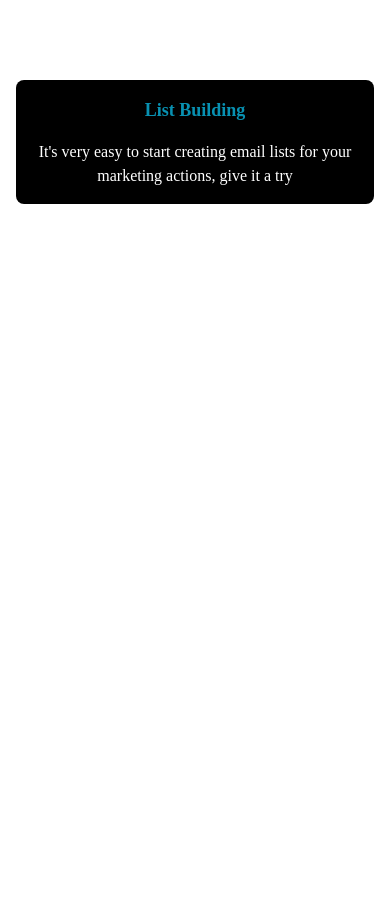
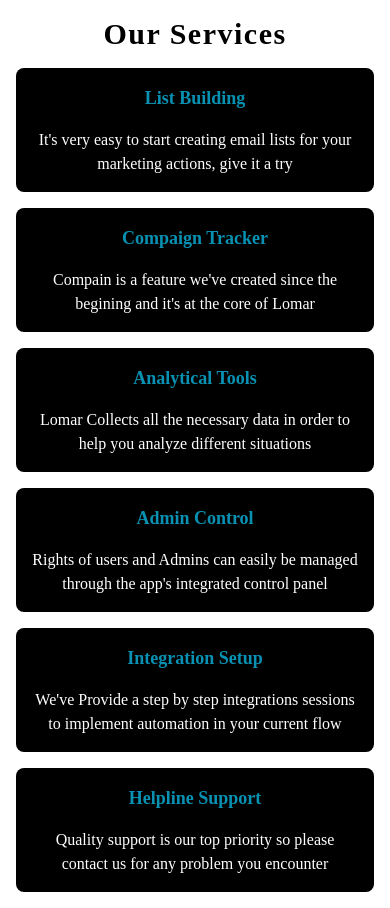
Before and after one commit to iamasadshah/tailwind-practice, a Next.js app: page /our-services in a window 390 px wide. Before the commit the page ends 844 px from the top, so only its background shows below. Built offline with nearby package versions, Linux system fonts and the light colour scheme.

Commit message:
worked on responsive design

```diff
--- a/src/app/(grid)/our-services/page.tsx
+++ b/src/app/(grid)/our-services/page.tsx
@@ -3,15 +3,63 @@ import React from "react";
 const Page = () => {
   return (
     <>
+      <h1 className="text-3xl text-center my-4 font-semibold -tracking-tighter">
+        Our Services
+      </h1>
       <div className="bg-white text-center">
         <div className="container">
           <div className="services">
             <h3 className="text-cyan-600 text-lg font-bold pb-4">
               List Building
             </h3>
-            <p className="text-white">
+            <p>
               It's very easy to start creating email lists for your marketing
               actions, give it a try
+            </p>
+          </div>
+          <div className="services">
+            <h3 className="text-cyan-600 text-lg font-bold pb-4">
+              Compaign Tracker
+            </h3>
+            <p>
+              Compain is a feature we've created since the begining and it's at
+              the core of Lomar
+            </p>
+          </div>
+          <div className="services">
+            <h3 className="text-cyan-600 text-lg font-bold pb-4">
+              Analytical Tools
+            </h3>
+            <p>
+              Lomar Collects all the necessary data in order to help you analyze
+              different situations
+            </p>
+          </div>
+          <div className="services">
+            <h3 className="text-cyan-600 text-lg font-bold pb-4">
+              Admin Control
+            </h3>
+            <p>
+              Rights of users and Admins can easily be managed through the app's
+              integrated control panel
+            </p>
+          </div>
+          <div className="services">
+            <h3 className="text-cyan-600 text-lg font-bold pb-4">
+              Integration Setup
+            </h3>
+            <p>
+              We've Provide a step by step integrations sessions to implement
+              automation in your current flow
+            </p>
+          </div>
+          <div className="services">
+            <h3 className="text-cyan-600 text-lg font-bold pb-4">
+              Helpline Support
+            </h3>
+            <p>
+              Quality support is our top priority so please contact us for any
+              problem you encounter
             </p>
           </div>
         </div>
--- a/src/app/globals.css
+++ b/src/app/globals.css
@@ -36,6 +36,9 @@
     @apply w-full rounded-md hover:scale-105 hover:rounded-none hover:saturate-150 hover:transition-transform ease-in-out duration-300;
   }
   .services {
-    @apply bg-black py-4 my-20 mx-4 rounded-lg grid grid-cols-1 hover:bg-yellow-400;
+    @apply bg-black py-4 my-4 mx-4 px-4 rounded-lg grid grid-cols-1  hover:bg-yellow-400 text-white hover:shadow-2xl cursor-pointer hover:text-black;
+  }
+  .container {
+    @apply md:grid-cols-2 md:grid lg:grid-cols-3 xl:grid-cols-3;
   }
 }
```
Also changed, not shown: src/app/(grid)/pricing-plans/page.tsx (line endings or trailing spaces).
